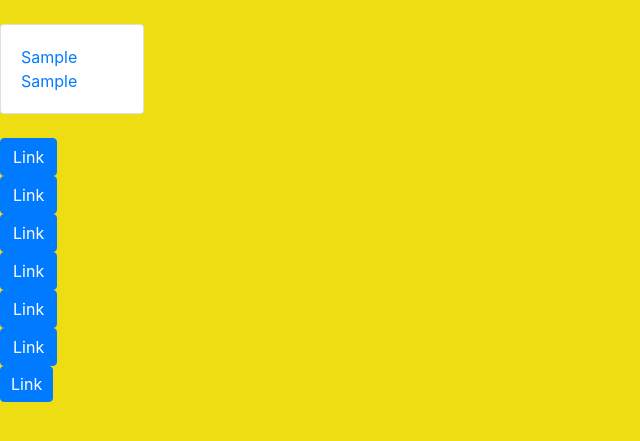
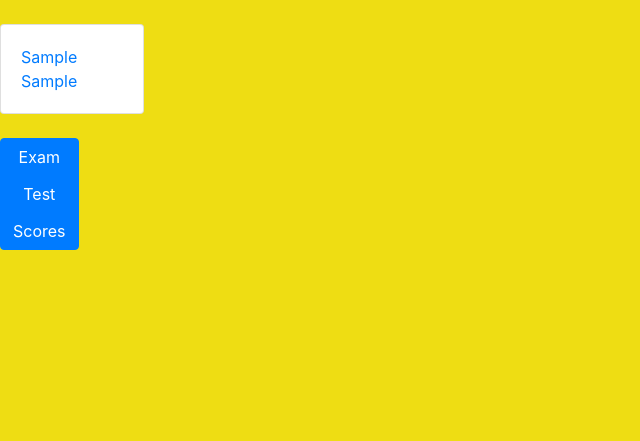
Before and after one commit to Akshayvm98/saaperp, a Django app: page /dashboard/ in a window 1280 px wide. Shown: the part 56-497 px from the top of the page, without its empty margins (0-640 px from the left). Run offline with Django 3.2, Linux system fonts and the light colour scheme; a user stored in the database is signed in; tables that the repository leaves empty hold one stand-in row (values such as "Sample post"); some libraries are stand-ins or nearby versions.

Commit message:
'dashboard'

```diff
--- a/schoolerp/views.py
+++ b/schoolerp/views.py
@@ -16,7 +16,7 @@ def signin(request):
 		user = authenticate(request, username=username, password=password)
 		if user:
 			login(request, user)
-			return render(request, "home.html")
+			return render(request, "dashboard.html")
 
 	return render(request, "signin.html")
 
--- a/templates/dashboard.html
+++ b/templates/dashboard.html
@@ -1,17 +1,18 @@
 {%extends 'base.html'%}
 {% block element %}
+	<head>
+		<link rel="stylesheet" type="" href="home.css">
+	</head>
 	{% for room in classrooms %}
 		<br><div class="card" style="width: 9rem; padding-left=9rem;">
 			<div class="card-body">
 				<a href="/classroom/{{room.id}}/" class="card-link">{{room.standard}} {{room.section}} </a>
 			</div>
 		</div><br>
-		<a class="btn btn-primary" href="" role="button">Link</a><br>
-		<a class="btn btn-primary" href="#" role="button">Link</a><br>
-		<a class="btn btn-primary" href="#" role="button">Link</a><br>
-		<a class="btn btn-primary" href="#" role="button">Link</a><br>
-		<a class="btn btn-primary" href="#" role="button">Link</a><br>
-		<a class="btn btn-primary" href="#" role="button">Link</a><br>
-		<a class="btn btn-primary" href="#" role="button" style="padding: 5px 10px;">Link</a><br>
+		<div class="btn-group-vertical" id="btnv">
+			<button type="button" class="btn btn-primary">Exam</button>
+			<button type="button" class="btn btn-primary">Test</button>
+			<button type="button" class="btn btn-primary">Scores</button>
+		</div>
 	{% endfor %}
 	{%endblock%}
```
